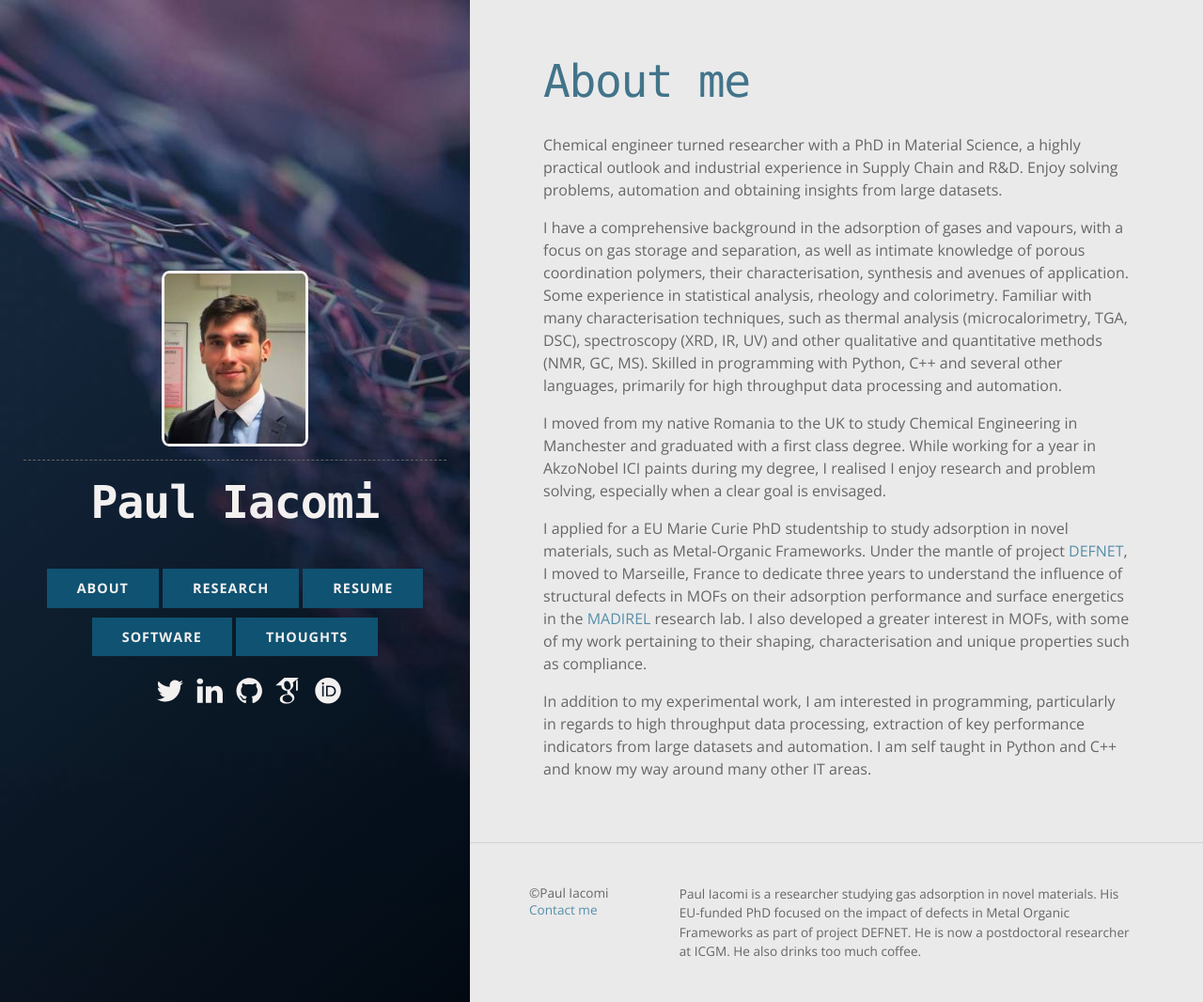
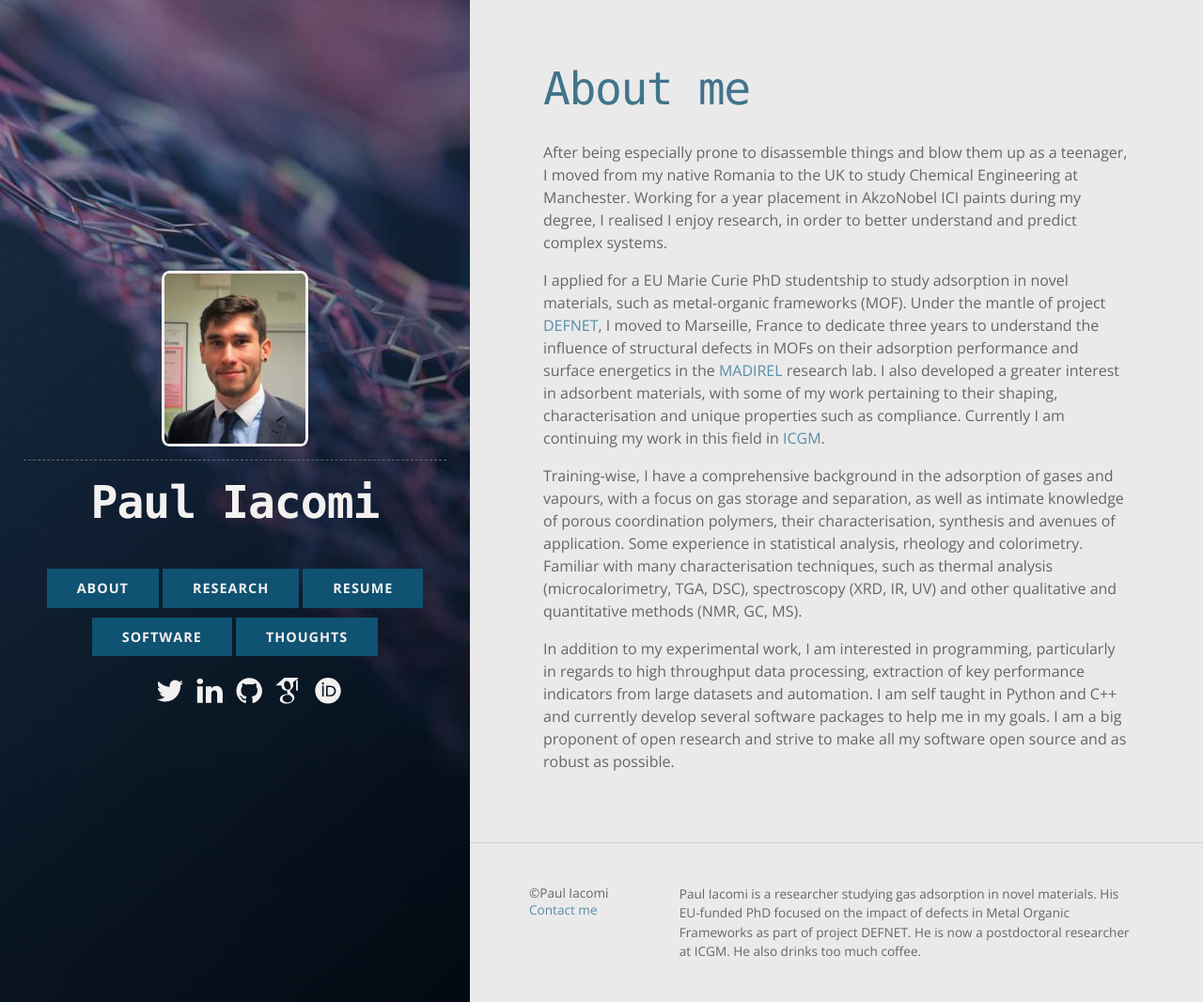
Before and after one commit to pauliacomi/pauliacomi.github.com, a Jekyll site: the page built from about.md, in a window 1280 px wide. Shown: the whole page at 94% size. Built offline with Jekyll 4.4.1, drawn with Linux system fonts in a browser that asks for light colours.

Commit message:
rewerite

```diff
--- a/about.md
+++ b/about.md
@@ -7,41 +7,28 @@ permalink: /about/
 
 # About me
 
-Chemical engineer turned researcher with a PhD in Material Science,
-a highly practical outlook and industrial experience in Supply Chain
-and R&D. Enjoy solving problems, automation and obtaining insights from
-large datasets.
+After being especially prone to disassemble things and blow them up as a teenager, I moved
+from my native Romania to the UK to study Chemical Engineering at Manchester. Working for
+a year placement in AkzoNobel ICI paints during my degree, I realised I enjoy research, in
+order to better understand and predict complex systems.
 
-I have a comprehensive background in the adsorption of
-gases and vapours, with a focus on gas storage and separation, as well as
-intimate knowledge of porous coordination polymers, their
-characterisation, synthesis and avenues of application.
-Some experience in statistical analysis, rheology and colorimetry.
-Familiar with many characterisation techniques,
-such as thermal analysis (microcalorimetry, TGA, DSC),
-spectroscopy (XRD, IR, UV) and other
-qualitative and quantitative methods (NMR, GC, MS).
-Skilled in programming with Python, C++ and several other languages,
-primarily for high throughput data processing and automation.
+I applied for a EU Marie Curie PhD studentship to study adsorption in novel materials,
+such as metal-organic frameworks (MOF). Under the mantle of project [DEFNET](http://www.defnet-etn.eu/),
+I moved to Marseille, France to dedicate three years to understand the influence of
+structural defects in MOFs on their adsorption performance and surface energetics in the [MADIREL](http://madirel.univ-amu.fr/node/99)
+research lab. I also developed a greater interest in adsorbent materials, with some of my
+work pertaining to their shaping, characterisation and unique properties such as
+compliance. Currently I am continuing my work in this field in [ICGM](https://www.icgm.fr/damp).
 
-I moved from my native Romania to the UK to study Chemical Engineering
-in Manchester and graduated with a first class degree. While working
-for a year in AkzoNobel ICI paints during my degree, I realised I
-enjoy research and problem solving, especially when a clear goal is
-envisaged.
+Training-wise, I have a comprehensive background in the adsorption of gases and vapours,
+with a focus on gas storage and separation, as well as intimate knowledge of porous
+coordination polymers, their characterisation, synthesis and avenues of application. Some
+experience in statistical analysis, rheology and colorimetry. Familiar with many
+characterisation techniques, such as thermal analysis (microcalorimetry, TGA, DSC),
+spectroscopy (XRD, IR, UV) and other qualitative and quantitative methods (NMR, GC, MS).
 
-I applied for a EU Marie Curie PhD studentship to study adsorption
-in novel materials, such as Metal-Organic Frameworks. Under the mantle
-of project [DEFNET](http://www.defnet-etn.eu/), I moved to Marseille,
-France to dedicate three years to understand the influence of
-structural defects in MOFs on their adsorption performance and surface
-energetics in the [MADIREL](http://madirel.univ-amu.fr/node/99)
-research lab. I also developed a greater interest in MOFs,
-with some of my work pertaining to their shaping, characterisation and
-unique properties such as compliance.
-
-In addition to my experimental work, I am interested in programming,
-particularly in regards to high throughput data processing, extraction
-of key performance indicators from large datasets and automation.
-I am self taught in Python and C++ and know my way around many other
-IT areas.
+In addition to my experimental work, I am interested in programming, particularly in
+regards to high throughput data processing, extraction of key performance indicators from
+large datasets and automation. I am self taught in Python and C++ and currently develop
+several software packages to help me in my goals. I am a big proponent of open research
+and strive to make all my software open source and as robust as possible.
```
Also changed, not shown: academic.md (+35 -43 lines), index.md (+14 -20 lines), software.md (+9 -11 lines).
